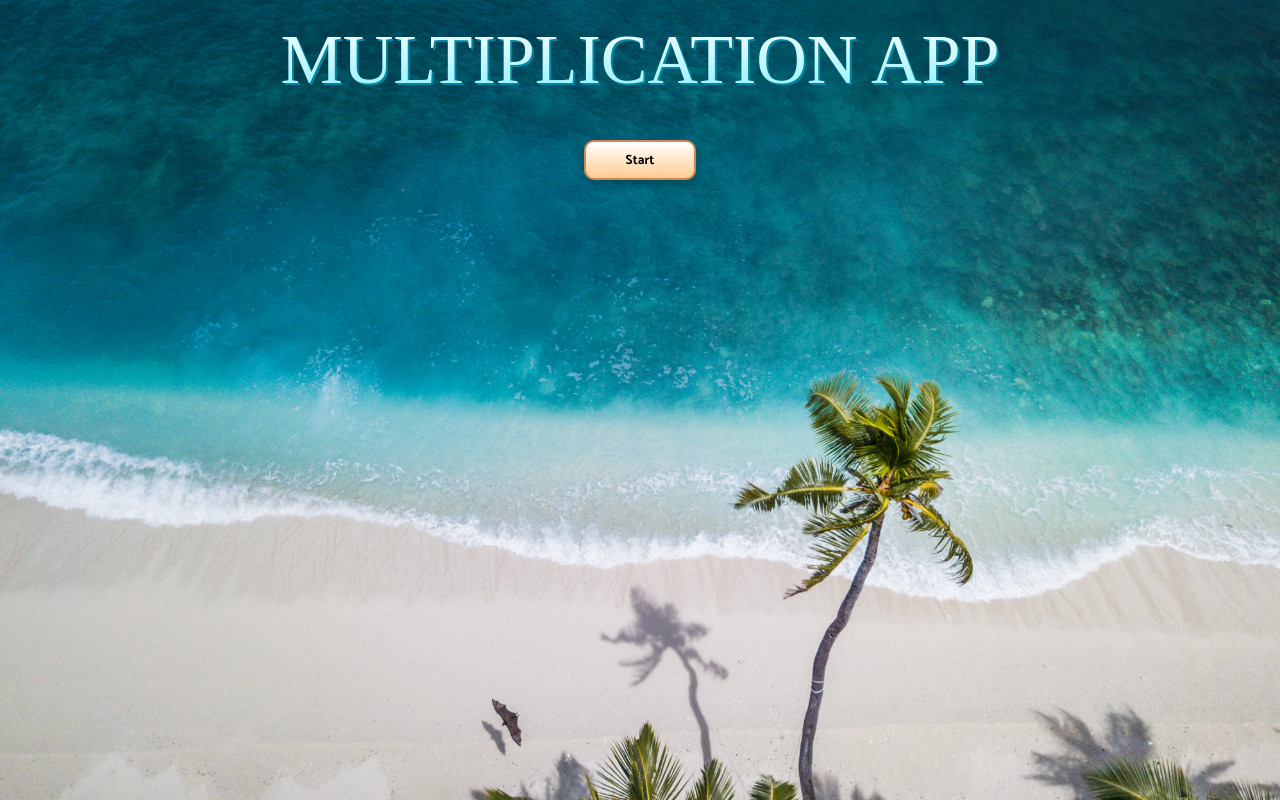
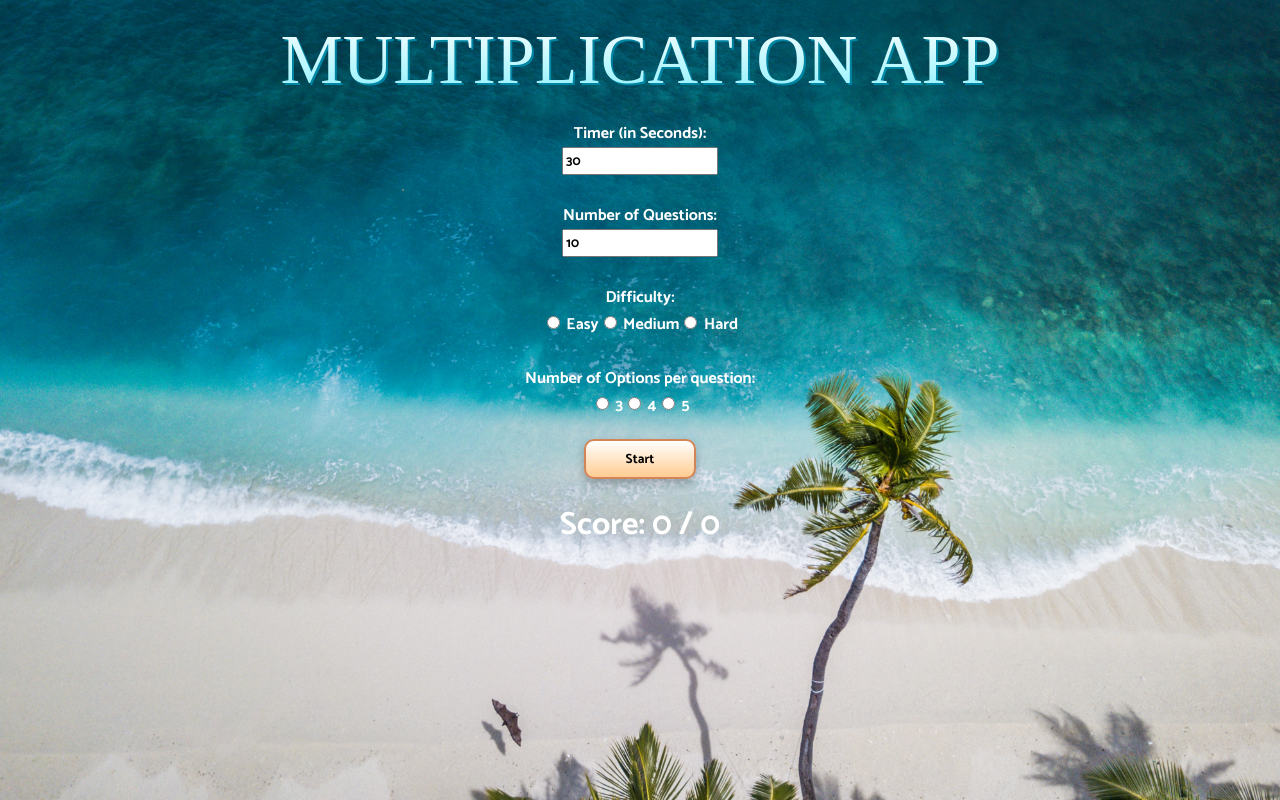
Before and after one commit to Doctor-Vee/multiplication-app-frontend, a React (Create React App) app: page / in a window 1280 px wide. Built offline with nearby package versions, Linux system fonts and the light colour scheme; a web font is replaced by a local one.

Commit message:
:computer: create MVP and add timer functionality

```diff
--- a/src/API.ts
+++ b/src/API.ts
@@ -9,17 +9,12 @@ export type Question = {
   type: string;
 };
 
-export enum Difficulty {
-  EASY = "easy",
-  MEDIUM = "medium",
-  HARD = "hard",
-}
-
 export type QuestionsState = Question & { answers: number[] };
 
-export const fetchQuizQuestions = async (amount: number, difficulty: Difficulty): Promise<QuestionsState[]> => {
+export const fetchQuizQuestions = async (amount: number, difficulty: string, noOfOptions: number): Promise<QuestionsState[]> => {
   // const endpoint = `https://opentdb.com/api.php?amount=${amount}&difficulty=${difficulty}&type=multiple`;
-  const endpoint = `http://localhost:8080/multiplication/questions?difficulty=${difficulty}&noOfQuestions=${amount}&noOfAnswers=5`;
+  const endpoint = `http://localhost:8080/multiplication/questions?difficulty=${difficulty}&noOfQuestions=${amount}&noOfAnswers=${noOfOptions}`;
+  console.log(endpoint);
   const data = await (await fetch(endpoint)).json();
   console.log(data)
   return data.results.map((question: Question) => ({
--- a/src/App.styles.ts
+++ b/src/App.styles.ts
@@ -74,4 +74,8 @@ export const Wrapper = styled.div`
   span.wrong {
     color: red;
   }
+
+  label {
+    color: white;
+  }
 `;
--- a/src/App.tsx
+++ b/src/App.tsx
@@ -1,11 +1,11 @@
-import React, { useState } from 'react';
-import { fetchQuizQuestions } from './API';
+import React, { useState } from "react";
+import { fetchQuizQuestions } from "./API";
 // Components
-import QuestionCard from './components/QuestionCard';
+import QuestionCard from "./components/QuestionCard";
 // types
-import { QuestionsState, Difficulty } from './API';
+import { QuestionsState } from "./API";
 // Styles
-import { GlobalStyle, Wrapper } from './App.styles';
+import { GlobalStyle, Wrapper } from "./App.styles";
 
 export type AnswerObject = {
   question: string;
@@ -14,8 +14,6 @@ export type AnswerObject = {
   correctAnswer: number;
 };
 
-const TOTAL_QUESTIONS = 10;
-
 const App: React.FC = () => {
   const [loading, setLoading] = useState(false);
   const [questions, setQuestions] = useState<QuestionsState[]>([]);
@@ -23,19 +21,40 @@ const App: React.FC = () => {
   const [userAnswers, setUserAnswers] = useState<AnswerObject[]>([]);
   const [score, setScore] = useState(0);
   const [gameOver, setGameOver] = useState(true);
+  const [noOfQuestions, setNoOfQuestions] = useState(0);
+  const [difficulty, setDifficulty] = useState("easy");
+  const [noOfOptions, setNoOfOptions] = useState(4);
+  const [counter, setCounter] = useState(0);
+  const [timer, setTimer] = useState(30);
+  const [noOfQuestionsToLoad, setNoOfQuestionsToLoad] = useState(10);
+
+  React.useEffect(() => {
+    counter > 0 && setTimeout(() => checkAndSetCounter(counter - 1), 1000);
+  }, [counter]);
+
+  const checkAndSetCounter = (counter: number) => {
+    if (counter === 0) {
+      setGameOver(true);
+    }
+    setCounter(counter);
+  };
 
   const startTrivia = async () => {
+    console.log(noOfQuestionsToLoad);
     setLoading(true);
     setGameOver(false);
+    setNoOfQuestions(noOfQuestionsToLoad);
     const newQuestions = await fetchQuizQuestions(
-      TOTAL_QUESTIONS,
-      Difficulty.EASY
+      noOfQuestionsToLoad,
+      difficulty,
+      noOfOptions
     );
     setQuestions(newQuestions);
     setScore(0);
     setUserAnswers([]);
     setNumber(0);
     setLoading(false);
+    setCounter(timer);
   };
 
   const checkAnswer = (e: any) => {
@@ -61,11 +80,19 @@ const App: React.FC = () => {
     // Move on to the next question if not the last question
     const nextQ = number + 1;
 
-    if (nextQ === TOTAL_QUESTIONS) {
+    if (nextQ === noOfQuestions) {
       setGameOver(true);
     } else {
       setNumber(nextQ);
     }
+  };
+
+  const onDifficultyChange = (e: any) => {
+    setDifficulty(e.target.value);
+  };
+
+  const onNoOfOptionsChange = (e: any) => {
+    setNoOfOptions(e.target.value);
   };
 
   return (
@@ -73,25 +100,75 @@ const App: React.FC = () => {
       <GlobalStyle />
       <Wrapper>
         <h1>MULTIPLICATION APP</h1>
-        {gameOver || userAnswers.length === TOTAL_QUESTIONS ? (
-          <button className='start' onClick={startTrivia}>
+        {gameOver || userAnswers.length === noOfQuestions ? (
+          <>
+            <label>Timer (in Seconds): </label>
+            <input
+              type="number"
+              className="input"
+              value={timer}
+              onChange={(e) => setTimer(parseInt(e.target.value))}
+            />
+            <br />
+            <label>Number of Questions: </label>
+            <input
+              type="number"
+              className="input"
+              value={noOfQuestionsToLoad}
+              onChange={(e) => setNoOfQuestionsToLoad(parseInt(e.target.value))}
+            />
+            <br />
+            <label>Difficulty: </label>
+            <div onChange={onDifficultyChange}>
+              <input type="radio" value="easy" name="difficulty" />{" "}
+              <label>Easy</label>
+              <input type="radio" value="medium" name="difficulty" />{" "}
+              <label>Medium</label>
+              <input type="radio" value="hard" name="difficulty" />{" "}
+              <label>Hard</label>
+            </div>
+            <br />
+            <label>Number of Options per question: </label>
+            <div onChange={onNoOfOptionsChange}>
+              <input type="radio" value="3" name="noOfOptions" />{" "}
+              <label>3</label>
+              <input type="radio" value="4" name="noOfOptions" />{" "}
+              <label>4</label>
+              <input type="radio" value="5" name="noOfOptions" />{" "}
+              <label>5</label>
+            </div>
+            <button className="start" onClick={startTrivia}>
               Start
             </button>
+          </>
         ) : null}
-        {!gameOver ? <p className='score'>Score: {score}</p> : null}
+        {/* {!gameOver ? ( */}
+        <p className="score">
+          Score: {score} / {noOfQuestions}{" "}
+        </p>
+        {/* ) : null} */}
+
         {loading ? <p>Loading Questions...</p> : null}
         {!loading && !gameOver && (
+          <>
+            <div className="score">
+              <p>Countdown: {counter}</p>
+            </div>
             <QuestionCard
               questionNr={number + 1}
-            totalQuestions={TOTAL_QUESTIONS}
+              totalQuestions={noOfQuestions}
               question={questions[number].question}
               answers={questions[number].answers}
               userAnswer={userAnswers ? userAnswers[number] : undefined}
               callback={checkAnswer}
             />
+          </>
         )}
-        {!gameOver && !loading && userAnswers.length === number + 1 && number !== TOTAL_QUESTIONS - 1 ? (
-          <button className='next' onClick={nextQuestion}>
+        {!gameOver &&
+        !loading &&
+        userAnswers.length === number + 1 &&
+        number !== noOfQuestions - 1 ? (
+          <button className="next" onClick={nextQuestion}>
             Next Question
           </button>
         ) : null}
--- a/src/App2.tsx
+++ b/src/App2.tsx
@@ -1,11 +1,11 @@
-import React, { useState } from 'react';
-import { fetchQuizQuestions } from './API';
+import React, { useState } from "react";
+import { fetchQuizQuestions } from "./API";
 // Components
-import QuestionCard2 from './components/QuestionCard2';
+import QuestionCard2 from "./components/QuestionCard2";
 // types
-import { QuestionsState, Difficulty } from './API';
+import { QuestionsState} from "./API";
 // Styles
-import { GlobalStyle, Wrapper } from './App.styles';
+import { GlobalStyle, Wrapper } from "./App.styles";
 
 export type AnswerObject = {
   question: string;
@@ -14,8 +14,6 @@ export type AnswerObject = {
   correctAnswer: number;
 };
 
-const TOTAL_QUESTIONS = 10;
-
 const App: React.FC = () => {
   const [loading, setLoading] = useState(false);
   const [questions, setQuestions] = useState<QuestionsState[]>([]);
@@ -23,13 +21,17 @@ const App: React.FC = () => {
   const [userAnswers, setUserAnswers] = useState<AnswerObject[]>([]);
   const [score, setScore] = useState(0);
   const [gameOver, setGameOver] = useState(true);
+  const [noOfQuestions, setNoOfQuestions] = useState(10);
+  const [difficulty, setDifficulty] = useState("easy")
+  const [noOfOptions, setNoOfOptions] = useState(4)
 
   const startTrivia = async () => {
     setLoading(true);
     setGameOver(false);
     const newQuestions = await fetchQuizQuestions(
-      TOTAL_QUESTIONS,
-      Difficulty.EASY
+      noOfQuestions,
+      difficulty,
+      noOfOptions
     );
     setQuestions(newQuestions);
     setScore(0);
@@ -61,11 +63,19 @@ const App: React.FC = () => {
     // Move on to the next question if not the last question
     const nextQ = number + 1;
 
-    if (nextQ === TOTAL_QUESTIONS) {
+    if (nextQ === noOfQuestions) {
       setGameOver(true);
     } else {
       setNumber(nextQ);
     }
+  };
+
+  const onDifficultyChange = (e: any) => {
+    setDifficulty(e.target.value);
+  };
+
+  const onNoOfOptionsChange = (e: any) => {
+    setNoOfOptions(e.target.value);
   };
 
   return (
@@ -73,25 +83,47 @@ const App: React.FC = () => {
       <GlobalStyle />
       <Wrapper>
         <h1>MULTIPLICATION APP</h1>
-        {gameOver || userAnswers.length === TOTAL_QUESTIONS ? (
-          <button className='start' onClick={startTrivia}>
-            Start
-          </button>
+        {gameOver || userAnswers.length === noOfQuestions ? (
+          <>
+            <label>Number of Questions: </label>
+            <input
+              type="number"
+              className="input"
+              value={noOfQuestions}
+              onChange={(e) => setNoOfQuestions(parseInt(e.target.value))}
+            />
+            <br />
+            <label>Difficulty: </label>
+            <div onChange={onDifficultyChange}>
+              <input type="radio" value="easy" name="difficulty" />{" "}
+              <label>Easy</label>
+              <input type="radio" value="medium" name="difficulty" />{" "}
+              <label>Medium</label>
+              <input type="radio" value="hard" name="difficulty" />{" "}
+              <label>Hard</label>
+            </div>
+            <button className="start" onClick={startTrivia}>
+              Start
+            </button>
+          </>
         ) : null}
-        {!gameOver ? <p className='score'>Score: {score}</p> : null}
+        {!gameOver ? <p className="score">Score: {score} / {noOfQuestions} </p> : null}
         {loading ? <p>Loading Questions...</p> : null}
         {!loading && !gameOver && (
           <QuestionCard2
             questionNr={number + 1}
-            totalQuestions={TOTAL_QUESTIONS}
+            totalQuestions={noOfQuestions}
             question={questions[number].question}
             answers={questions[number].answers}
             userAnswer={userAnswers ? userAnswers[number] : undefined}
             callback={checkAnswer}
           />
         )}
-        {!gameOver && !loading && userAnswers.length === number + 1 && number !== TOTAL_QUESTIONS - 1 ? (
-          <button className='next' onClick={nextQuestion}>
+        {!gameOver &&
+        !loading &&
+        userAnswers.length === number + 1 &&
+        number !== noOfQuestions - 1 ? (
+          <button className="next" onClick={nextQuestion}>
             Next Question
           </button>
         ) : null}
--- a/src/index.tsx
+++ b/src/index.tsx
@@ -1,11 +1,11 @@
 import React from 'react';
 import ReactDOM from 'react-dom';
-// import App from './App';
-import App2 from './App2';
+import App from './App';
+// import App from './App2';
 
 ReactDOM.render(
   <React.StrictMode>
-    <App2 />
+    <App />
   </React.StrictMode>,
   document.getElementById('root')
 );
```
Also changed, not shown: src/components/QuestionCard.tsx (+39 -7 lines), src/components/QuestionCard2.tsx (+21 -6 lines). Lines whose indentation alone changed are shown as unchanged.
